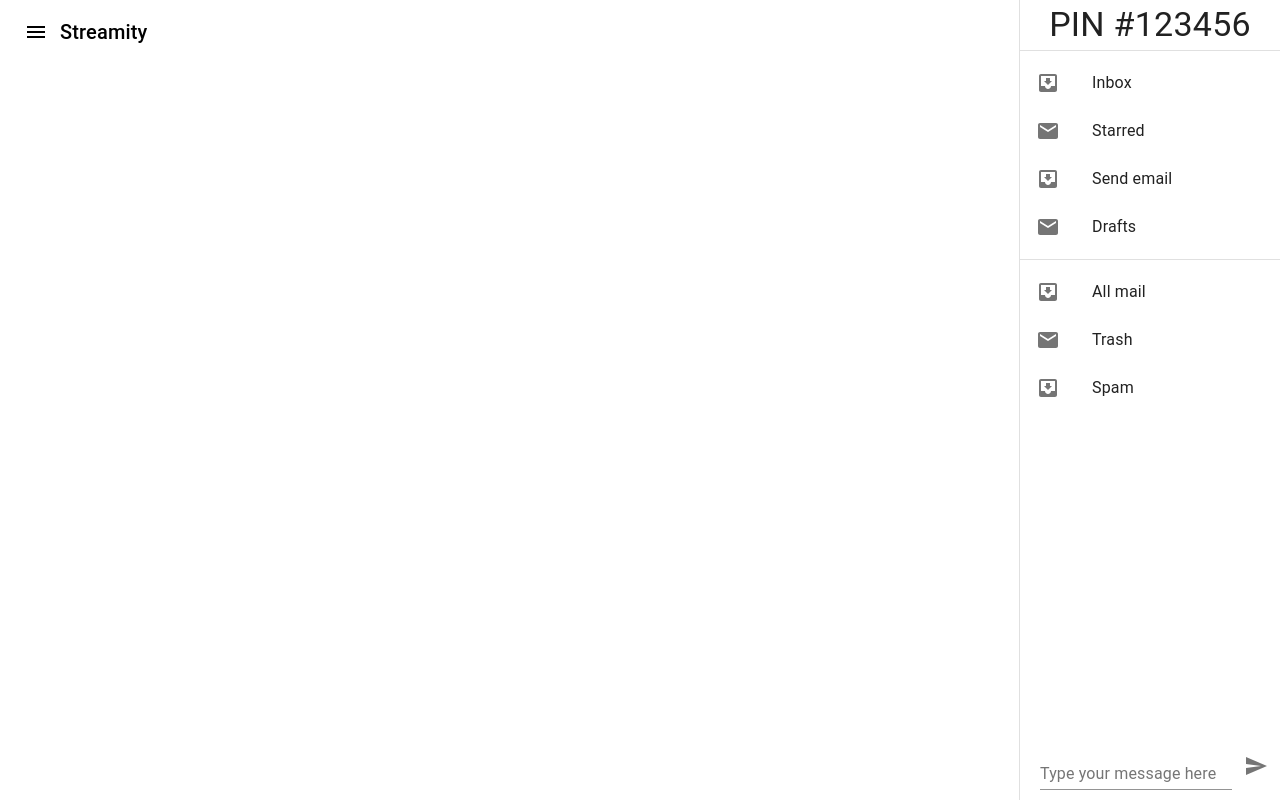
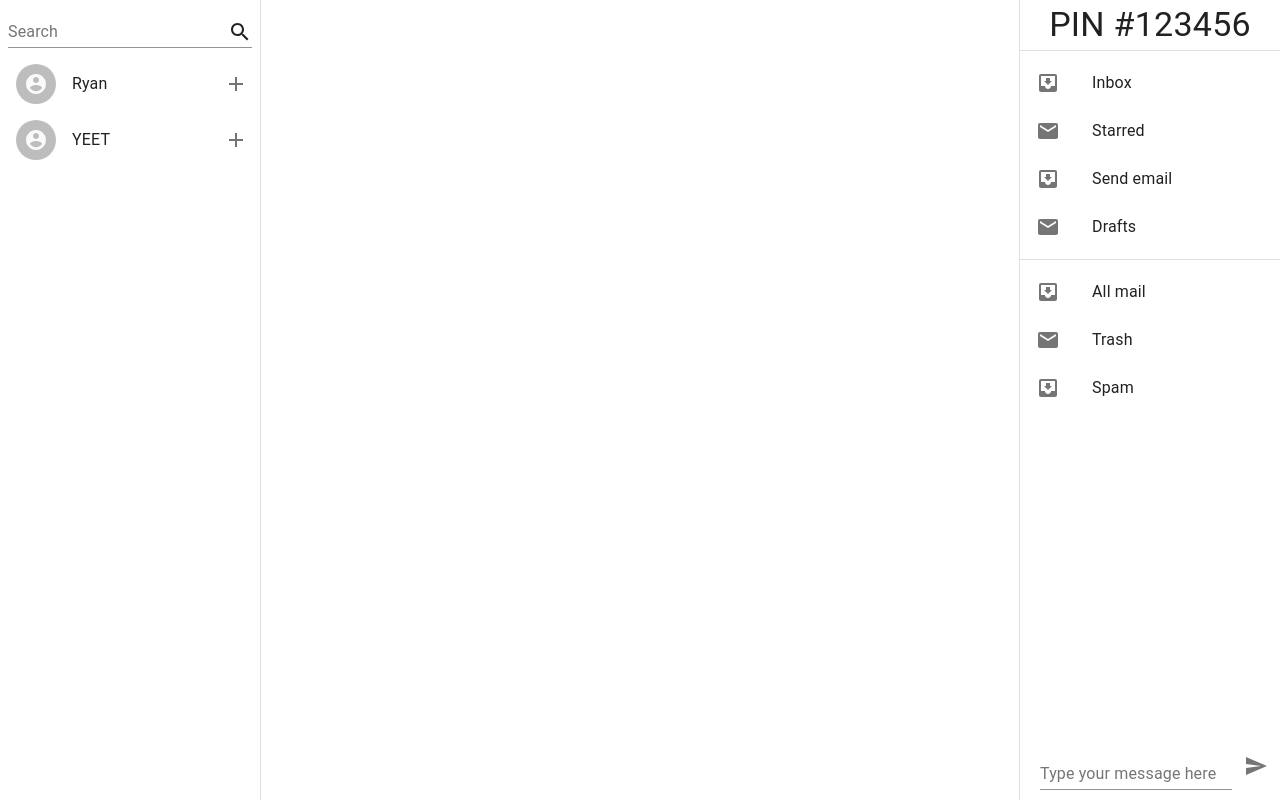
Before and after one commit to WaiHaiDere/Streamity, a React (Create React App) app in the folder frontend/: page /media in a window 1280 px wide. Built offline with nearby package versions, Linux system fonts and the light colour scheme; the HTML template or start-up script is replaced by a standard one.

Commit message:
Make left drawer permanent for MediaViewPage
* Removed ability for left drawer to open and close.
* This was a better idea to prevent unnecessary complexity in further implementations.

```diff
--- a/frontend/src/components/LeftDrawer/LeftDrawer.jsx
+++ b/frontend/src/components/LeftDrawer/LeftDrawer.jsx
@@ -18,33 +18,14 @@ import SearchResult from '../../components/SearchResult/SearchResult';
 
 import styles from "./leftdrawer.module.css";
 
-const LeftDrawer = ({ open, handleDrawerClose, handleDrawerOpen, handleClick, listOfSearchResults }) => {
+const LeftDrawer = ({ handleClick, listOfSearchResults }) => {
   return (
     <div>
-        <Toolbar>
-          <IconButton
-            color="inherit"
-            onClick={handleDrawerOpen}
-            edge="start"
-          >
-            <MenuIcon />
-          </IconButton>
-          <Typography variant="h6" noWrap>
-            Streamity
-          </Typography>
-        </Toolbar>
       <Drawer
-        variant="persistent"
+        variant="permanent"
         anchor="left"
-        open={open}
         classes={{ paper: styles.Drawer }} //Need to use Paper here instead of root for the drawer.
       >
-        <div>
-          <IconButton onClick={handleDrawerClose} disableRipple={true} edge="end">
-            <ChevronLeftIcon />
-          </IconButton>
-        </div>
-        <Divider />
         <div className={styles.SearchBox}>
           <TextField
           label="Search"
@@ -70,16 +51,10 @@ const LeftDrawer = ({ open, handleDrawerClose, handleDrawerOpen, handleClick, li
 };
 
 LeftDrawer.defaultProps = {
-    open: false,
-    handleDrawerClose: () => {},
-    handleDrawerOpen: () => {},
     handleClick: () => {},
 };
 
 LeftDrawer.propTypes = {
-  open: PropTypes.bool,
-  handleDrawerClose: PropTypes.func,
-  handleDrawerOpen: PropTypes.func,
   handleClick: PropTypes.func,
 };
 
--- a/frontend/src/containers/MediaViewPageContainer.jsx
+++ b/frontend/src/containers/MediaViewPageContainer.jsx
@@ -23,15 +23,7 @@ const MediaViewPageContainer = ({ children }) => {
     console.log("handleChange");
   };
 
-  const handleDrawerOpen = () => {
-    setOpen(true);
-  };
-
-  const handleDrawerClose = () => {
-    setOpen(false);
-  };
-
-  const newProps = { pin, handleClick, handleDrawerOpen, handleDrawerClose, open, listOfSearchResults };
+  const newProps = { pin, handleClick, listOfSearchResults };
 
   return React.cloneElement(children, { ...newProps });
 };
--- a/frontend/src/pages/MediaViewPage/MediaViewPage.jsx
+++ b/frontend/src/pages/MediaViewPage/MediaViewPage.jsx
@@ -6,13 +6,10 @@ import styles from "./mediaviewpage.module.css";
 import LeftDrawer from "../../components/LeftDrawer/LeftDrawer";
 import RightDrawer from "../../components/RightDrawer/RightDrawer";
 
-const MediaViewPage = ({ handleClick, handleDrawerOpen, handleDrawerClose, open, listOfSearchResults, pin }) => {
+const MediaViewPage = ({ handleClick, listOfSearchResults, pin }) => {
   return (
     <div>
       <LeftDrawer
-      open={open}
-      handleDrawerOpen={handleDrawerOpen}
-      handleDrawerClose={handleDrawerClose}
       handleClick={handleClick}
       listOfSearchResults={listOfSearchResults}
       />
@@ -26,18 +23,12 @@ const MediaViewPage = ({ handleClick, handleDrawerOpen, handleDrawerClose, open,
 
 MediaViewPage.defaultProps = {
   handleClick: () => {},
-  open: false,
-  handleDrawerClose: () => {},
-  handleDrawerOpen: () => {},
   listOfSearchResults: [],
   pin: "",
 };
 
 MediaViewPage.propTypes = {
   handleClick: PropTypes.func,
-  handleDrawerClose: PropTypes.func,
-  handleDrawerOpen: PropTypes.func,
-  open: PropTypes.bool,
   listOfSearchResults: PropTypes.array,
   pin: PropTypes.string,
 };
```
